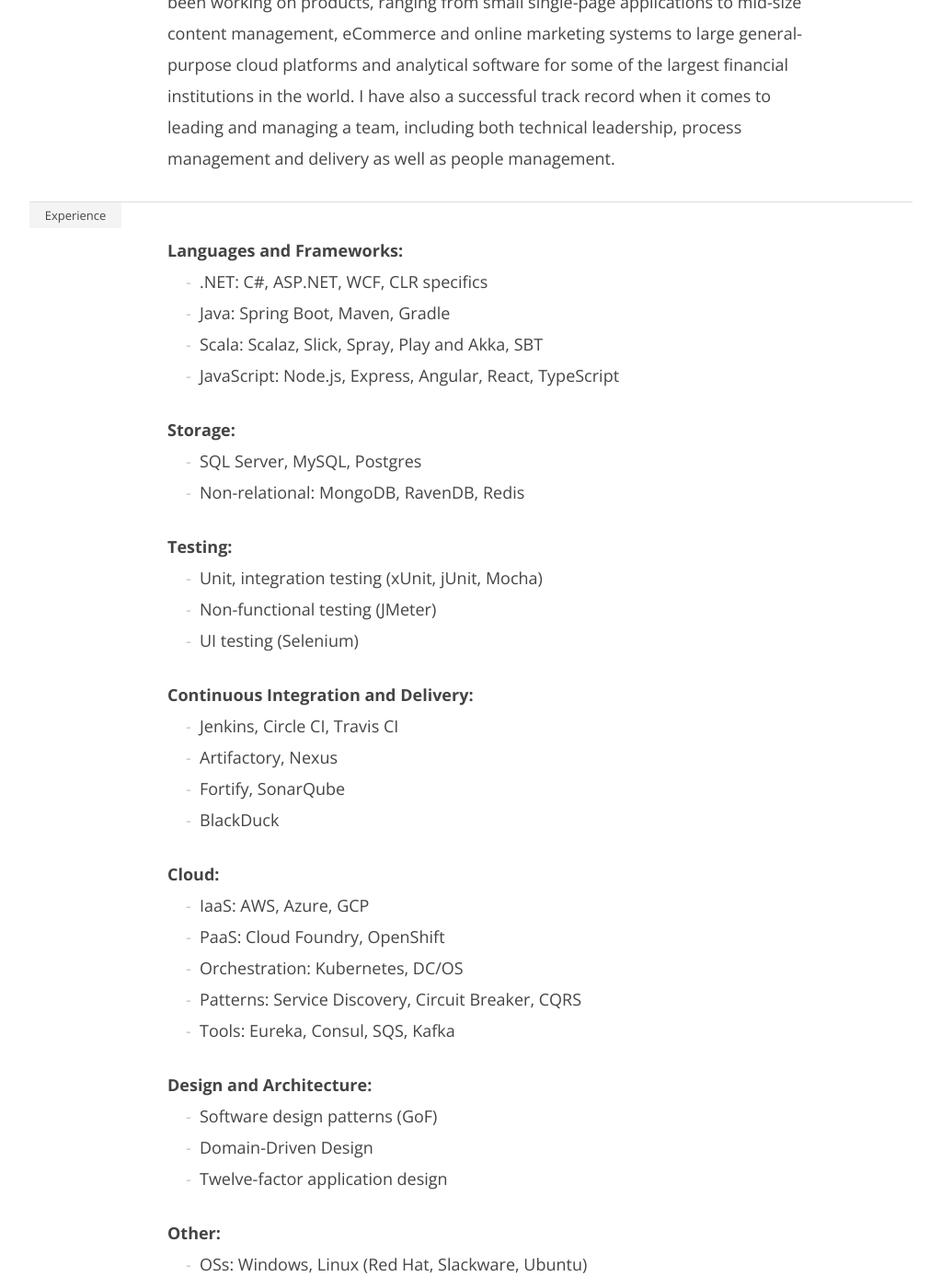
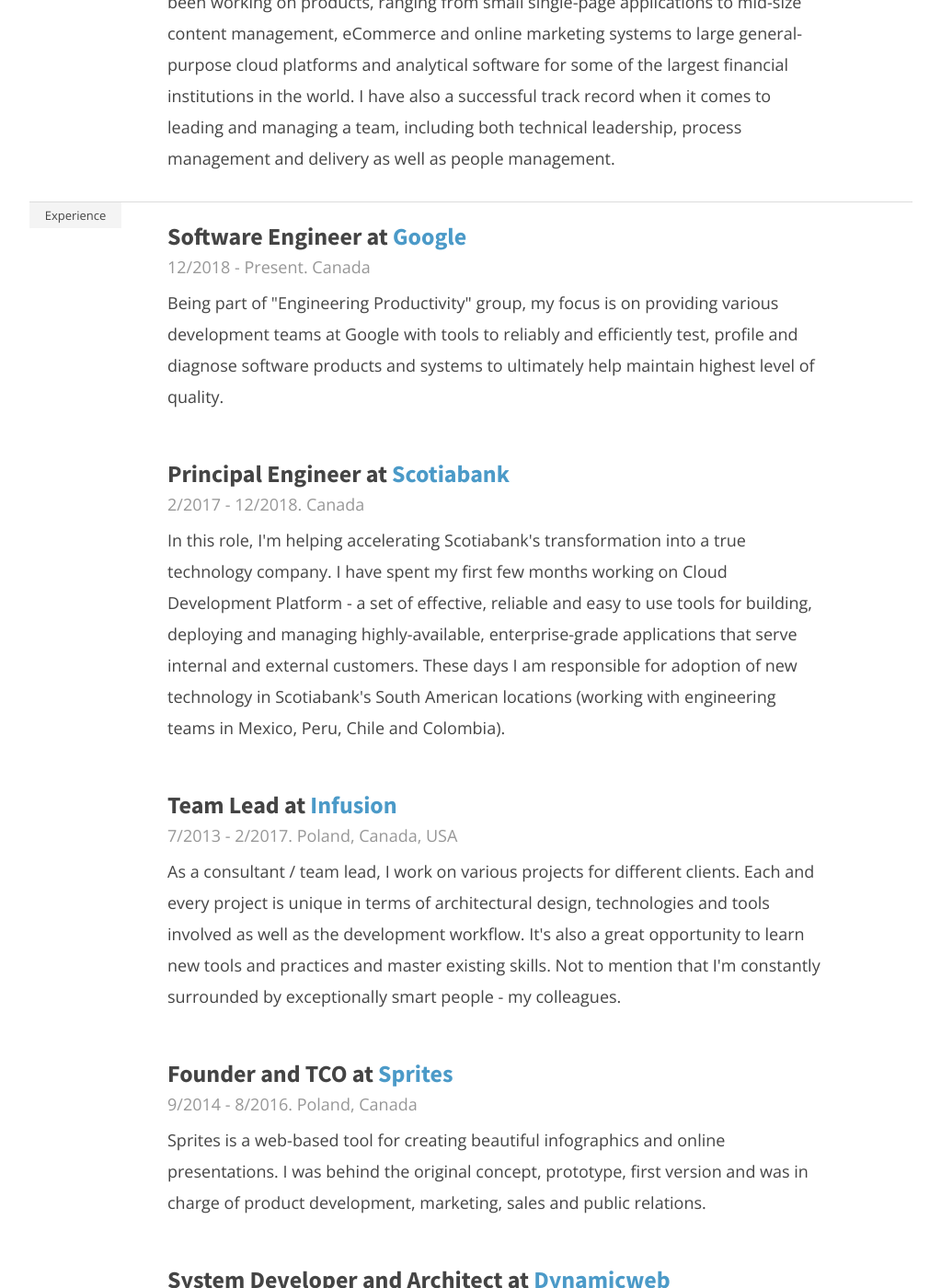
Before and after one commit to volpav/volpav.github.io, a Jekyll site: the page built from profile.html, in a window 1280 px wide and 1400 px high, scrolled down 380 px. Shown: the whole window at 92% size, without its empty margins (128-1151 px from the left). Built offline with Jekyll 4.4.1, drawn with Linux system fonts in a browser that asks for light colours; some of the changed text lies outside the part shown.

Commit message:
Update profile.html

```diff
--- a/profile.html
+++ b/profile.html
@@ -33,65 +33,9 @@
                 </p>
             </div>
         </li>
-
         <li class="section separated">
             <div class="name">
                 Experience
-            </div>
-            <div class="section-content skills clear">
-                <strong>Languages and Frameworks:</strong>
-                <ul class="styled">
-                    <li>.NET: C#, ASP.NET, WCF, CLR specifics</li>
-                    <li>Java: Spring Boot, Maven, Gradle</li>
-                    <li>Scala: Scalaz, Slick, Spray, Play and Akka, SBT</li>
-                    <li>JavaScript: Node.js, Express, Angular, React, TypeScript</li>
-                </ul>
-                <strong>Storage:</strong>
-                <ul class="styled">
-                    <li>SQL Server, MySQL, Postgres</li>
-                    <li>Non-relational: MongoDB, RavenDB, Redis</li>
-                </ul>
-                <strong>Testing:</strong>
-                <ul class="styled">
-                    <li>Unit, integration testing (xUnit, jUnit, Mocha)</li>
-                    <li>Non-functional testing (JMeter)</li>
-                    <li>UI testing (Selenium)</li>
-                </ul>
-                <strong>Continuous Integration and Delivery:</strong>
-                <ul class="styled">
-                    <li>Jenkins, Circle CI, Travis CI</li>
-                    <li>Artifactory, Nexus</li>
-                    <li>Fortify, SonarQube</li>
-                    <li>BlackDuck</li>
-                </ul>
-                <strong>Cloud:</strong>
-                <ul class="styled">
-                    <li>IaaS: AWS, Azure, GCP</li>
-                    <li>PaaS: Cloud Foundry, OpenShift</li>
-                    <li>Orchestration: Kubernetes, DC/OS</li>
-                    <li>Patterns: Service Discovery, Circuit Breaker, CQRS</li>
-                    <li>Tools: Eureka, Consul, SQS, Kafka</li>
-                </ul>
-                <strong>Design and Architecture:</strong>
-                <ul class="styled">
-                    <li>Software design patterns (GoF)</li>
-                    <li>Domain-Driven Design</li>
-                    <li>Twelve-factor application design</li>
-                </ul>
-                <strong>Other:</strong>
-                <ul class="styled last">
-                    <li>OSs: Windows, Linux (Red Hat, Slackware, Ubuntu)</li>
-                    <li>Languages: C/C++, Python, Bash</li>
-                    <li>IDEs: IntelliJ IDEA, Visual Studio, Eclipse</li>
-                    <li>Tools: Git, TFS, JIRA, Confluence</li>
-                    <li>Big Data: Apache Spark, Hadoop, MapReduce</li>
-                    <li>Methodologies: Scrum, SDLC</li>
-                </ul>
-            </div>
-        </li>
-        <li class="section separated">
-            <div class="name">
-                Employment
             </div>
             <div class="section-content experience">
                 <article>
```
